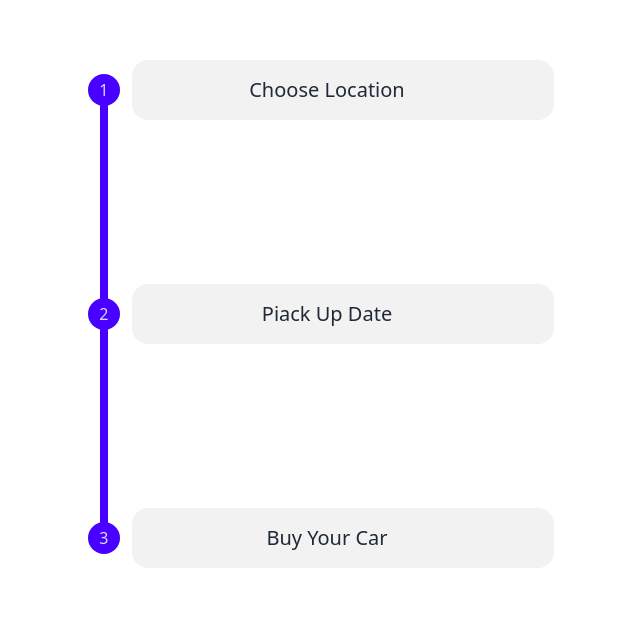
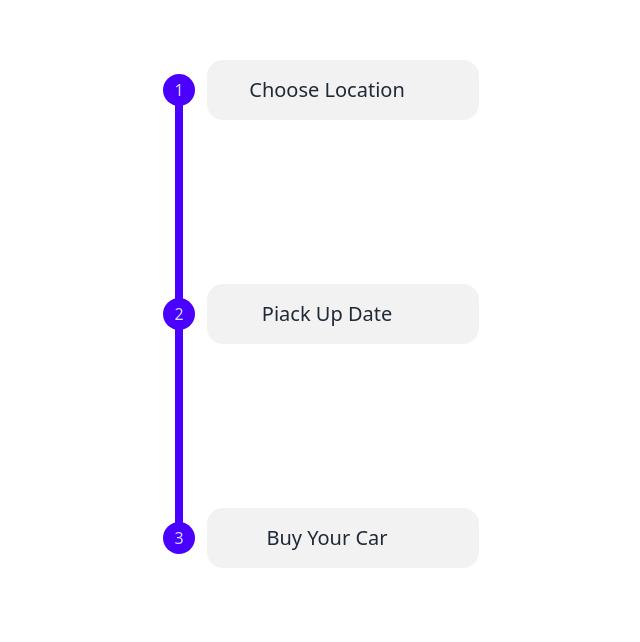
Before and after one commit to iamsuudi/bugatti, a React (Vite) app: page / in a window 1280 px wide. Shown: the part 1138-1780 px from the top of the page, without its empty margins (321-961 px from the left). Built offline with nearby package versions, Linux system fonts and the light colour scheme; a web font is replaced by a local one.

Commit message:
Add motion to components

```diff
--- a/package.json
+++ b/package.json
@@ -11,6 +11,7 @@
   },
   "dependencies": {
     "@fontsource/averia-sans-libre": "^5.0.18",
+    "framer-motion": "^11.0.24",
     "prop-types": "^15.8.1",
     "react": "^18.2.0",
     "react-dom": "^18.2.0"
--- /dev/null
+++ b/src/components/Animate.jsx
@@ -0,0 +1,22 @@
+import { useRef } from "react";
+import { useInView } from "framer-motion";
+
+export default function Section({ children }) {
+	const ref = useRef(null);
+	const isInView = useInView(ref, { once: false });
+
+	return (
+		<section ref={ref}>
+			<span
+				style={{
+					transform: isInView ? "none" : "translateX(-200px)",
+					opacity: isInView ? 1 : 0,
+					transition:
+						"all 1s cubic-bezier(0.17, 0.55, 0.55, 1) 0.5s",
+				}}
+			>
+				{children}
+			</span>
+		</section>
+	);
+}
--- a/src/components/Detail.jsx
+++ b/src/components/Detail.jsx
@@ -1,3 +1,5 @@
+import Section from "./Animate";
+
 export default function Detail() {
 	return (
 		<div className="py-32 px-10 flex flex-col gap-32 justify-center items-center">
@@ -7,20 +9,27 @@ export default function Detail() {
 				</h3>
 				<p className="w-fit">Buy With Following 3 Working Steps</p>
 			</div>
+			<Section>
 				<div className="w-full flex flex-wrap justify-center items-center gap-24">
 					<ul className="steps steps-vertical">
-					<li className="step step-primary h-56 block">
+						<li className="step step-primary h-56 w-80">
+							<Section>
 								<div className="collapse bg-base-200">
 									<input type="checkbox" />
 									<div className="collapse-title text-xl font-medium">
 										Choose Location
 									</div>
 									<div className="collapse-content">
-								<p>Choose Your Location And Nearest Store</p>
+										<p>
+											Choose Your Location And Nearest
+											Store
+										</p>
 									</div>
 								</div>
+							</Section>
 						</li>
-					<li className="step step-primary">
+						<li className="step step-primary h-56 w-80">
+							<Section>
 								<div className="collapse bg-base-200">
 									<input type="checkbox" />
 									<div className="collapse-title text-xl font-medium">
@@ -28,13 +37,15 @@ export default function Detail() {
 									</div>
 									<div className="collapse-content">
 										<p>
-									Select Your Pick Up Date And Time To Book
-									Your Car
+											Select Your Pick Up Date And Time To
+											Book Your Car
 										</p>
 									</div>
 								</div>
+							</Section>
 						</li>
-					<li className="step step-primary">
+						<li className="step step-primary h-56 w-80">
+							<Section>
 								<div className="collapse bg-base-200">
 									<input type="checkbox" />
 									<div className="collapse-title text-xl font-medium">
@@ -42,14 +53,16 @@ export default function Detail() {
 									</div>
 									<div className="collapse-content">
 										<p>
-									Book Your Car And We Will Deliver Directly
-									To You
+											Book Your Car And We Will Deliver
+											Directly To You
 										</p>
 									</div>
 								</div>
+							</Section>
 						</li>
 					</ul>
 				</div>
+			</Section>
 		</div>
 	);
 }
--- a/src/components/Features.jsx
+++ b/src/components/Features.jsx
@@ -1,24 +1,30 @@
+import Section from "./Animate";
+
 export default function Features() {
 	return (
 		<div className="flex flex-col items-center justify-center gap-20 py-32">
+			<Section>
 				<div className="card w-[90%] max-w-[35rem] bg-base-100 shadow-xl">
 					<div className="card-body gap-7">
 						<p className="text-4xl font-black">
 							Drive Into Adventure: Buy Your <br />
-						<span className="text-primary">Dream Car</span> Today!
+							<span className="text-primary">Dream Car</span>{" "}
+							Today!
 						</p>
 						<p className="max-w-lg">
-						Join us as we invite you to experience the epitome of
-						automotive luxury and innovation. Discover the legacy,
-						ignite your passion, and become part of the Bugatti
-						family today
+							Join us as we invite you to experience the epitome
+							of automotive luxury and innovation. Discover the
+							legacy, ignite your passion, and become part of the
+							Bugatti family today
 						</p>
 						<div className="card-actions justify-start">
 							<button className="btn btn-primary">Buy Now</button>
 						</div>
 					</div>
 				</div>
-			<div className=" w-[90%] max-w-screen-xl">
+			</Section>
+			<Section>
+				<div className=" w-[90%] max-w-screen-xl mx-auto">
 					<div className="carousel w-full rounded-box">
 						<div id="item1" className="carousel-item w-full">
 							<img src="./bugatti1.jpg" className="w-full" />
@@ -48,6 +54,7 @@ export default function Features() {
 						</a>
 					</div>
 				</div>
+			</Section>
 		</div>
 	);
 }
--- a/src/components/Hero.jsx
+++ b/src/components/Hero.jsx
@@ -1,6 +1,8 @@
+import Section from "./Animate";
+
 export default function Hero() {
     return (
-		<>
+		<Section>
 			<div
 				className="hero min-h-screen"
 				style={{
@@ -21,6 +23,6 @@ export default function Hero() {
 					</div>
 				</div>
 			</div>
-		</>
+		</Section>
 	);
 }
--- a/src/components/Stat.jsx
+++ b/src/components/Stat.jsx
@@ -1,10 +1,16 @@
+import Section from "./Animate";
+
 const months = ["Jan", "Feb", "March", "April", "May", "Jun", "Jul", "Aug", "Sep", "Oct", "Nov", "Dec"];
 
 export default function Stat() {
 	return (
 		<div className="stats flex flex-wrap items-center justify-center py-32 bg-base-300 text-base-content">
+			<Section>
 				<div className="stat max-w-64">
-				<div className="stat-figure tooltip tooltip-primary text-primary" data-tip="Total bugatties sold in the last month">
+					<div
+						className="stat-figure tooltip tooltip-primary text-primary"
+						data-tip="Total bugatties sold in the last month"
+					>
 						<svg
 							xmlns="http://www.w3.org/2000/svg"
 							fill="none"
@@ -26,9 +32,14 @@ export default function Stat() {
 						{months[new Date().getMonth() - 1]} 1st
 					</div>
 				</div>
+			</Section>
 
+			<Section>
 				<div className="stat max-w-64">
-				<div className="stat-figure tooltip tooltip-primary text-primary" data-tip="New Customers visit in the last month">
+					<div
+						className="stat-figure tooltip tooltip-primary text-primary"
+						data-tip="New Customers visit in the last month"
+					>
 						<svg
 							xmlns="http://www.w3.org/2000/svg"
 							fill="none"
@@ -47,9 +58,14 @@ export default function Stat() {
 					<div className="stat-value">4,200</div>
 					<div className="stat-desc">↗︎ 400 (22%)</div>
 				</div>
+			</Section>
 
+			<Section>
 				<div className="stat max-w-64">
-				<div className="stat-figure tooltip tooltip-primary text-primary" data-tip="New Customers registered in the last month">
+					<div
+						className="stat-figure tooltip tooltip-primary text-primary"
+						data-tip="New Customers registered in the last month"
+					>
 						<svg
 							xmlns="http://www.w3.org/2000/svg"
 							fill="none"
@@ -68,6 +84,7 @@ export default function Stat() {
 					<div className="stat-value">1,200</div>
 					<div className="stat-desc">↘︎ 90 (14%)</div>
 				</div>
+			</Section>
 		</div>
 	);
 }
```
Also changed, not shown: 1 other file (tests, documents, lock files or other folders). Lines whose indentation alone changed are shown as unchanged.
